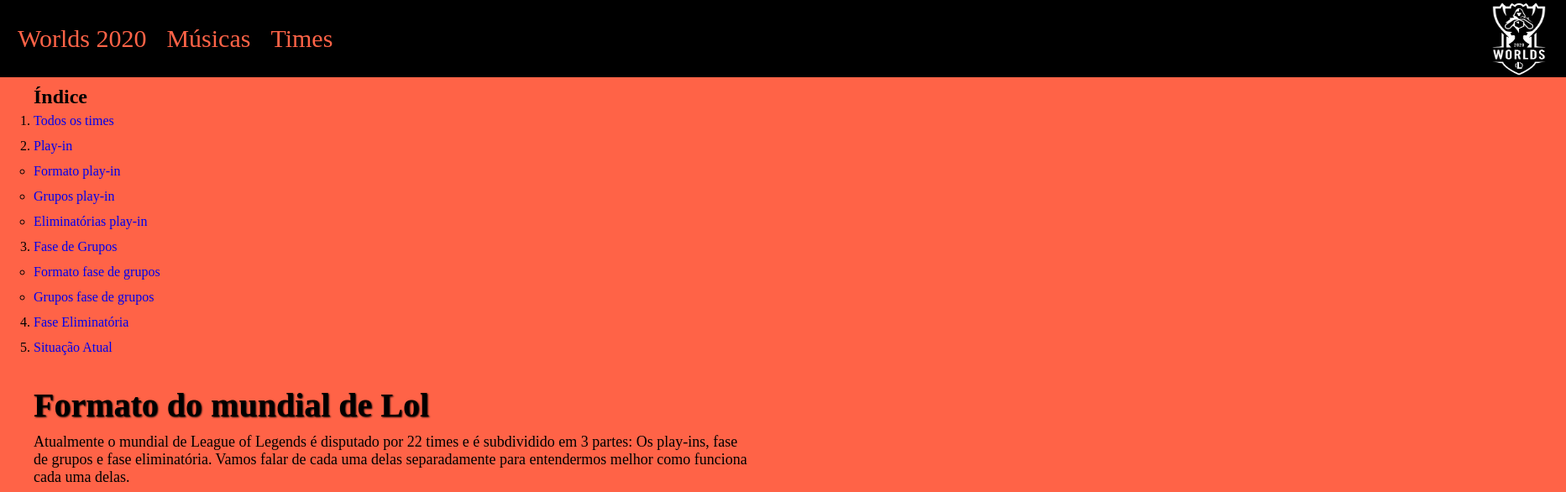
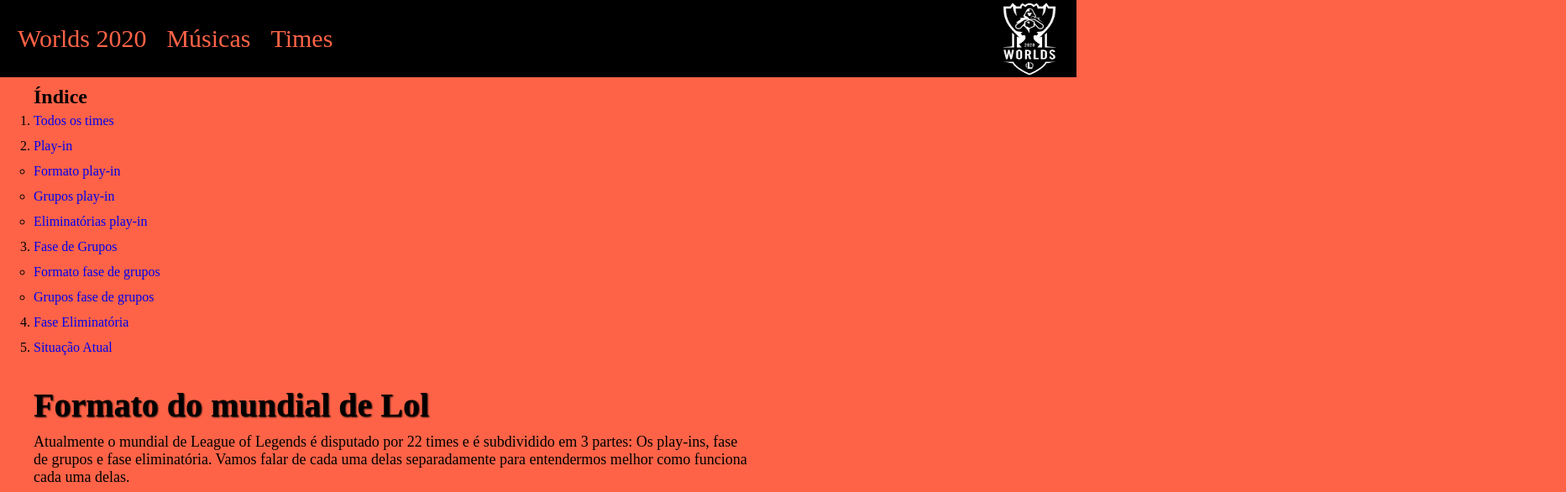
Before and after one commit to ja1za1/sitemundial.github.io, a plain HTML site: page index.html in a window 1280 px wide. Shown: the top 586 px of the page at 84% size, 1865 px wide, since content can reach past the window. Drawn offline with Linux system fonts and the light colour scheme.

Commit message:
Update mundial.css

```diff
--- a/css/mundial.css
+++ b/css/mundial.css
@@ -16,7 +16,7 @@ a {
 
 #topo {
 	height: 90px;
-	width: 1863px;
+	width: 100%;
 	border: 1px solid;
 	background-color: black;
 	line-height: 90px;
```
